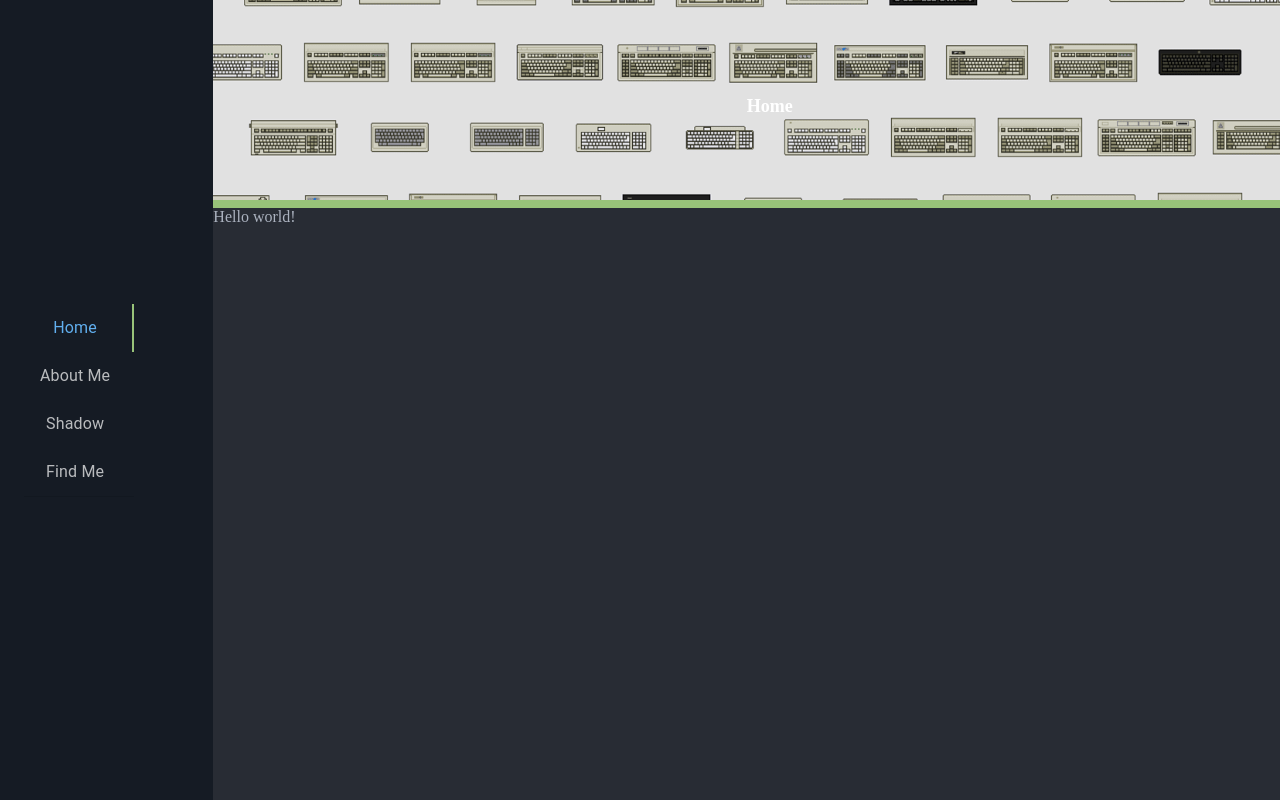
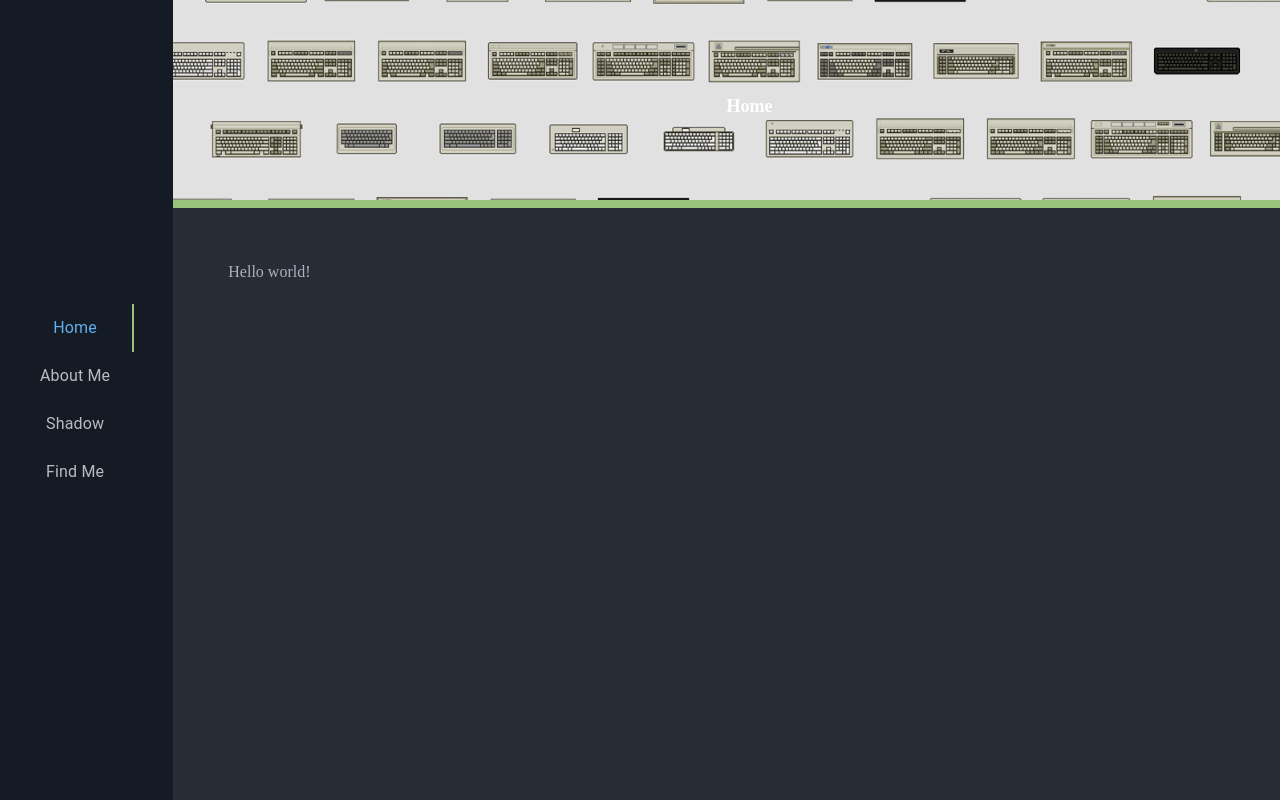
Before and after one commit to ContactShaanKhan/Personal-Website, a React (Create React App) app: page / in a window 1280 px wide. Built offline with nearby package versions, Linux system fonts and the light colour scheme.

Commit message:
Modified the appbar so it doesn't scroll and modified how the body scrolls.

```diff
--- a/src/Components/Screens/Shadow/shadow.js
+++ b/src/Components/Screens/Shadow/shadow.js
@@ -4,7 +4,6 @@ import itemData from '../../../Data/Shadow.json'
 
 function Shadow(props) {
     return (
-        <Box sx={{ width: "90%", height: "100%", padding:"5%", overflowY: 'hidden' }}>
         <ImageList variant="masonry" cols={3} gap={8}>
             {itemData.images.map((item) => (
                 <ImageListItem key={item.img}>
@@ -17,7 +16,6 @@ function Shadow(props) {
                 </ImageListItem>
             ))}
         </ImageList>
-        </Box>
     );
 }
 
--- a/src/Components/Screens/layout.js
+++ b/src/Components/Screens/layout.js
@@ -1,5 +1,4 @@
 import { Route, Switch } from 'react-router-dom';
-import { Grid, Box } from '@mui/material';
 import { RouteType } from '../../Common/Types';
 import {
     AppBar,
@@ -9,33 +8,28 @@ import {
     FindMe,
     Shadow,
 } from '../index';
+import './screens.css';
 
 function Layout() {
     return (
-        <Grid container sx={{ height: "100%", width: "100%" }} spacing={0}>
+        <div id="layout">
             {/* The Sidebar Appbar */}
-            <Grid item xs={2} >
+            <div id='sidebar'>
                 <AppBar />
-            </Grid>
+            </div>
             {/* The Main Component Being Displayed */}
-            <Grid item xs={10} >
-                <Box
-                    sx={{
-                        position: "relative",
-                        height: "100%",
-                        width: "100%",
-                    }}
-                >
-                    <Banner />
+            <div id='main-body'>
+                <Banner />
+                <div id="main-body-container">
                     <Switch>
                         <Route path={RouteType.HOME} exact component={Home} />
                         <Route path={RouteType.ABOUTME} exact component={AboutMe} />
                         <Route path={RouteType.FINDME} exact component={FindMe} />
                         <Route path={RouteType.SHADOW} exact component={Shadow} />
                     </Switch>
-                </Box>
-            </Grid>
-        </Grid>
+                </div>
+            </div>
+        </div>
     );
 }
 
```
Lines whose indentation alone changed are shown as unchanged.
